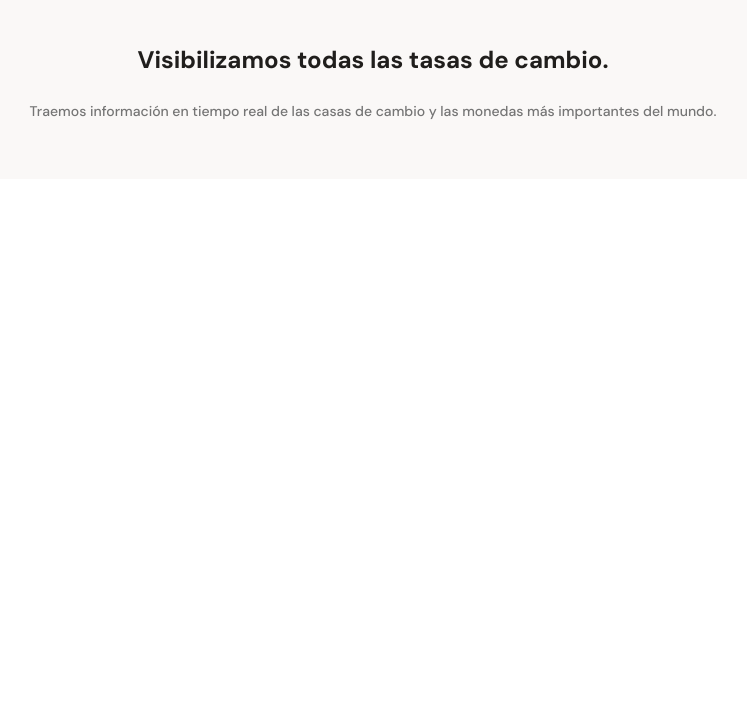
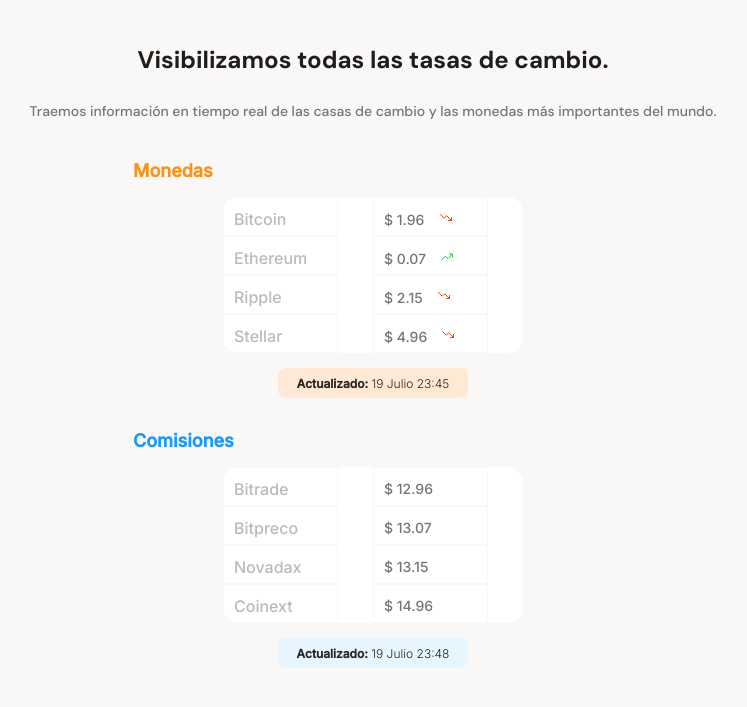
Before and after one commit to jaimediaz96/CourseMobileFirst, a plain HTML site: page index.html in a window 1280 px wide. Shown: the part 617-1324 px from the top of the page, without its empty margins (267-1014 px from the left). Before the commit the page ends 800 px from the top, so only its background shows below. Drawn offline with Linux system fonts and the light colour scheme.

Commit message:
Se agrego la seccion de tablas y se le agregaron estilos

```diff
--- a/index.html
+++ b/index.html
@@ -31,13 +31,47 @@
       <section class="main-exchange-container">
         <div class="backgroundImg"></div>
         <div class="main-exchange-container--title">
-            <h2>Visibilizamos todas las tasas de cambio.</h2>
-            <p>Traemos información en tiempo real de las casas de cambio y las monedas más importantes del mundo.</p>
+          <h2>Visibilizamos todas las tasas de cambio.</h2>
+          <p>
+            Traemos información en tiempo real de las casas de cambio y las
+            monedas más importantes del mundo.
+          </p>
         </div>
         <section class="main-table-container">
-            <div>
-
+          <div class="main-currency-table">
+            <p class="currency-table--title">Monedas</p>
+            <div class="currency-table--container">
+              <p class="table--paragraph">Bitcoin</p>
+              <p class="table--paragraph table--right">$ 1.96 <span class="table--img"></span></p>
+              <p class="table--paragraph">Ethereum</p>
+              <p class="table--paragraph table--right">$ 0.07 <span class="table--img up"></span></p>
+              <p class="table--paragraph">Ripple</p>
+              <p class="table--paragraph table--right">$ 2.15 <span class="table--img"></span></p>
+              <p class="table--paragraph">Stellar</p>
+              <p class="table--paragraph table--right">$ 4.96 <span class="table--img"></span></p>
             </div>
+            <div class="currency-table--date">
+              <p><b>Actualizado:</b> 19 Julio 23:45</p>
+            </div>
+          </div>
+        </section>
+        <section class="main-table-container">
+          <div class="main-currency-table">
+            <p class="currency-table--title commission">Comisiones</p>
+            <div class="currency-table--container">
+              <p class="table--paragraph">Bitrade</p>
+              <p class="table--paragraph table--right">$ 12.96</p>
+              <p class="table--paragraph">Bitpreco</p>
+              <p class="table--paragraph table--right">$ 13.07</p>
+              <p class="table--paragraph">Novadax</p>
+              <p class="table--paragraph table--right">$ 13.15</p>
+              <p class="table--paragraph">Coinext</p>
+              <p class="table--paragraph table--right">$ 14.96</p>
+            </div>
+            <div class="currency-table--date commission-date">
+              <p><b>Actualizado:</b> 19 Julio 23:48</p>
+            </div>
+          </div>
         </section>
       </section>
       <section></section>
--- a/styles.css
+++ b/styles.css
@@ -130,3 +130,89 @@ main {
     line-height: 1.6rem;
     color: #757575;
 }
+.main-table-container {
+    width: 100%;
+    height: auto;
+    min-width: 320px;
+    padding: 10px 0;
+    text-align: center;
+}
+.main-currency-table {
+    width: 70%;
+    min-height: 235px;
+    max-width: 500px;
+    height: 250px;
+    margin: 0 auto;
+    font-family: "Inter", sans-serif;
+}
+.main-currency-table .currency-table--title {
+    margin-bottom: 15px;
+    padding: 0 10px;
+    font-size: 1.8rem;
+    font-weight: bold;
+    line-height: 2.3rem;
+    text-align: start;
+    color: var(--bitcoin-orange);
+}
+.currency-table--container {
+    display: grid;
+    grid-template-columns: 1fr 1fr;
+    width: 90%;
+    min-width: 230px;
+    max-width: 300px;
+    height: auto;
+    margin: 0 auto;
+    background-color: var(--just-white);
+    border-radius: 15px;
+}
+.currency-table--container .table--paragraph {
+    width: 115px;
+    height: 39px;
+    margin-bottom: 0;
+    padding: 12px 10px;
+    font-size: 1.6rem;
+    font-weight: 500;
+    line-height: 1.9rem;
+    text-align: start;
+    color: var(--grey);
+    border: 1px solid var(--off-white);
+}
+.currency-table--container .table--right {
+    font-size: 1.4rem;
+    font-weight: normal;
+    line-height: 1.7rem;
+    color: #757575;
+}
+.currency-table--container .table--img {
+    display: inline-block;
+    width: 15px;
+    height: 15px;
+    margin-left: 10px;
+    background-image: url(./assets/icons/trending-down.svg);
+    background-position: center;
+    background-repeat: no-repeat;
+}
+.currency-table--container .up {
+    background-image: url(./assets/icons/trending-up.svg);
+}
+.currency-table--date {
+    width: 190px;
+    height: 30px;
+    margin: 0 auto;
+    margin-top: 15px;
+    padding: 8px;
+    background-color: var(--soft-orange);
+    border-radius: 8px;
+}
+.currency-table--date p {
+    font-size: 1.2rem;
+    font-weight: 300;
+    line-height: 1.5rem;
+    color: var(--warm-black);
+}
+.main-currency-table .commission {
+    color: var(--secondary-blue);
+}
+.main-currency-table .commission-date {
+    background-color: var(--soft-blue);
+}
```
